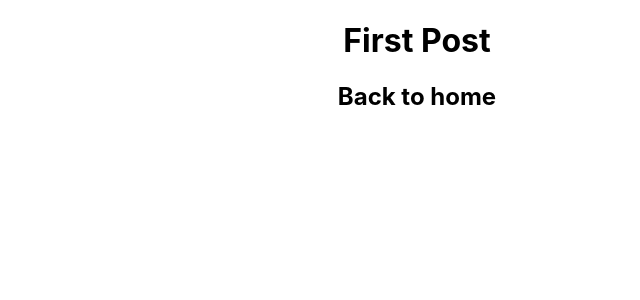
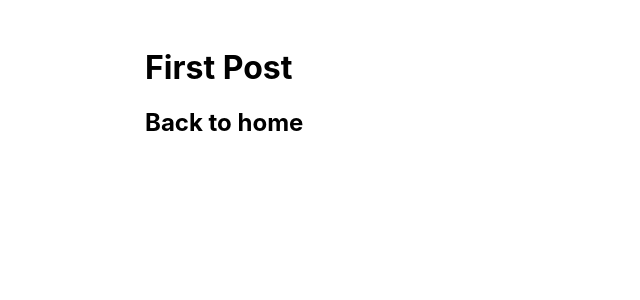
Before and after one commit to opleno/efac.xyz, a Next.js app: page /posts/first-post in a window 1280 px wide. Shown: the top 300 px of the page, without its empty margins (223-863 px from the left). Built offline with nearby package versions, Linux system fonts and the light colour scheme.

Commit message:
add layout css module

```diff
--- /dev/null
+++ b/components/layout.jsx
@@ -0,0 +1,5 @@
+import styles from "./layout.module.css";
+
+export default function Layout({ children }) {
+  return <div className={styles.container}>{children}</div>;
+}
--- /dev/null
+++ b/components/layout.module.css
@@ -0,0 +1,5 @@
+.container {
+    max-width: 36rem;
+    padding: 0 1rem;
+    margin: 3rem auto 6rem;
+}
--- a/pages/posts/first-post.jsx
+++ b/pages/posts/first-post.jsx
@@ -1,11 +1,12 @@
-import Head from 'next/head';
+import Head from "next/head";
 import Link from "next/link";
-import Script from 'next/script';
+import Script from "next/script";
+
+import Layout from "../../components/layout";
 
 export default function FirstPost() {
   return (
-    <>
-      <center>
+    <Layout>
       <Head>
         <title>EFAC XYZ</title>
       </Head>
@@ -13,7 +14,6 @@
       <h2>
         <Link href="/">Back to home</Link>
       </h2>
-      </center>
-    </>
+    </Layout>
   );
 }
```
Lines whose indentation alone changed are shown as unchanged.
